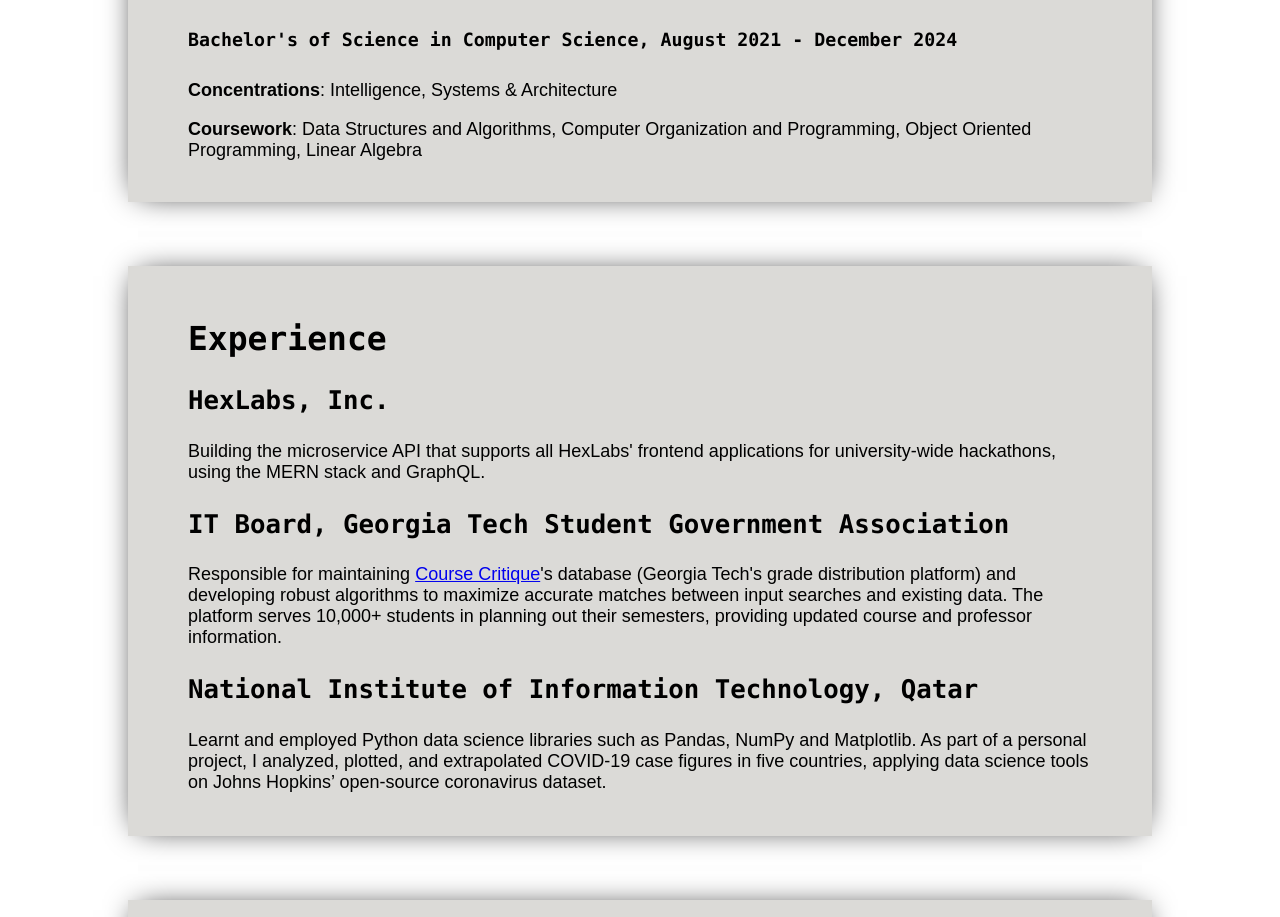
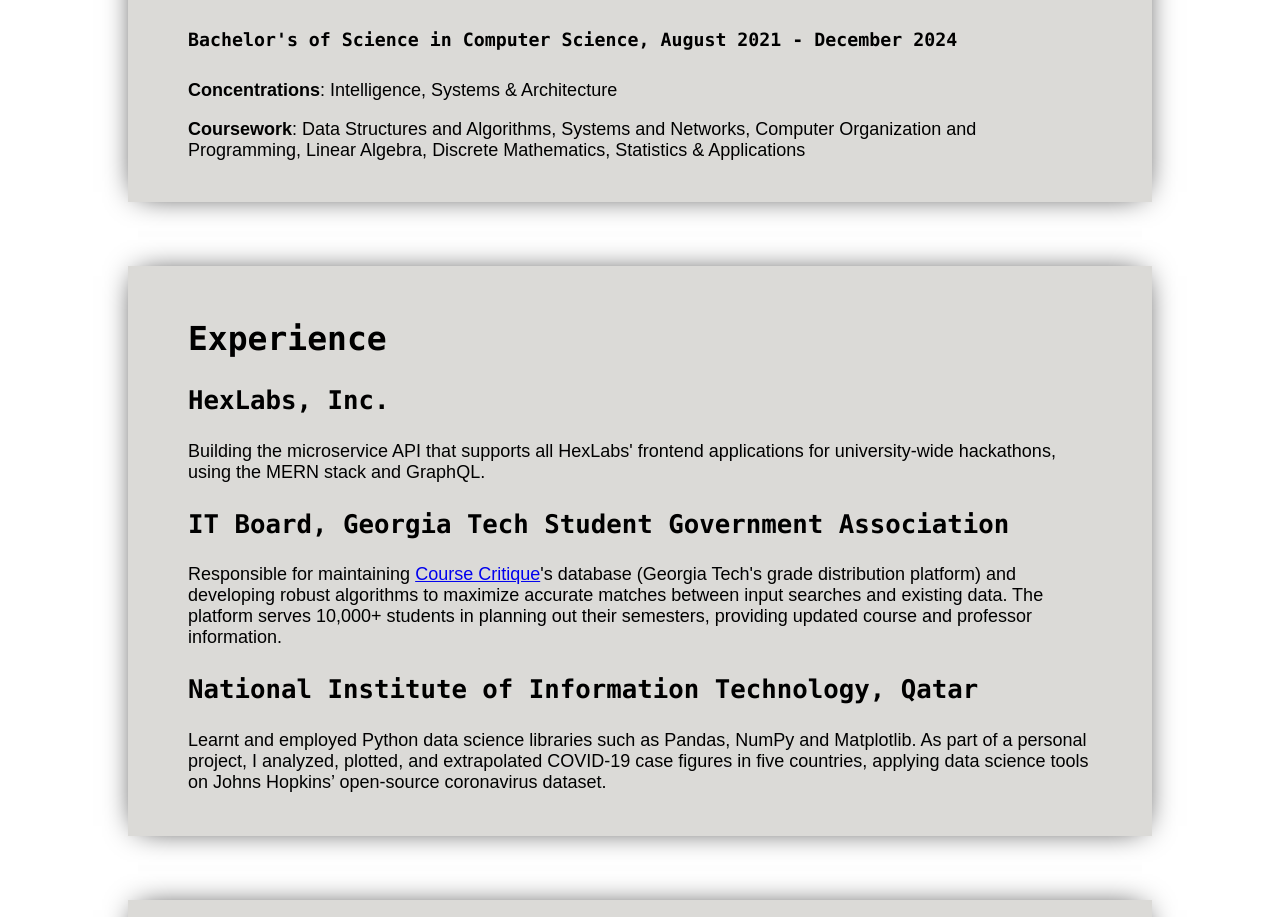
Before and after one commit to thaneesh-babu/Personal-Website, a React (Vite) app: page / in a window 1280 px wide. Shown: the part 952-1869 px from the top of the page. Built offline with nearby package versions, Linux system fonts and the light colour scheme.

Commit message:
coursework update

```diff
--- a/src/components/About/About.jsx
+++ b/src/components/About/About.jsx
@@ -15,9 +15,9 @@ const About = () => (
           <b>Concentrations</b>: Intelligence, Systems & Architecture
         </p>
         <p className="p-content">
-          <b>Coursework</b>: Data Structures and Algorithms, Computer
-          Organization and Programming, Object Oriented Programming, Linear
-          Algebra
+          <b>Coursework</b>: Data Structures and Algorithms, Systems and
+          Networks, Computer Organization and Programming, Linear Algebra,
+          Discrete Mathematics, Statistics & Applications
         </p>
       </div>
     </div>
```
